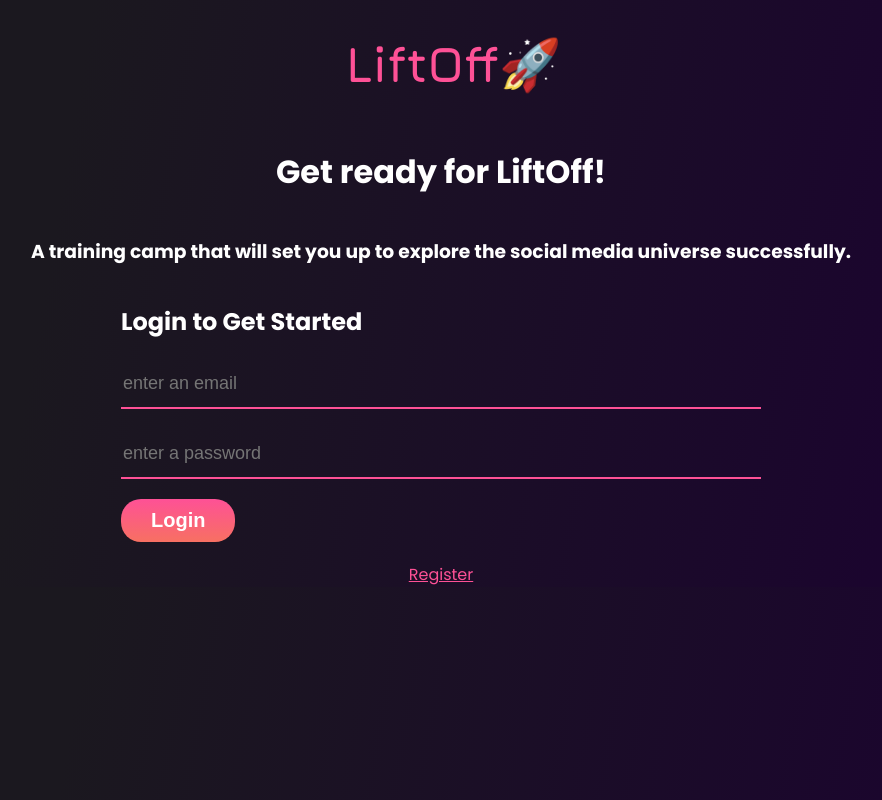
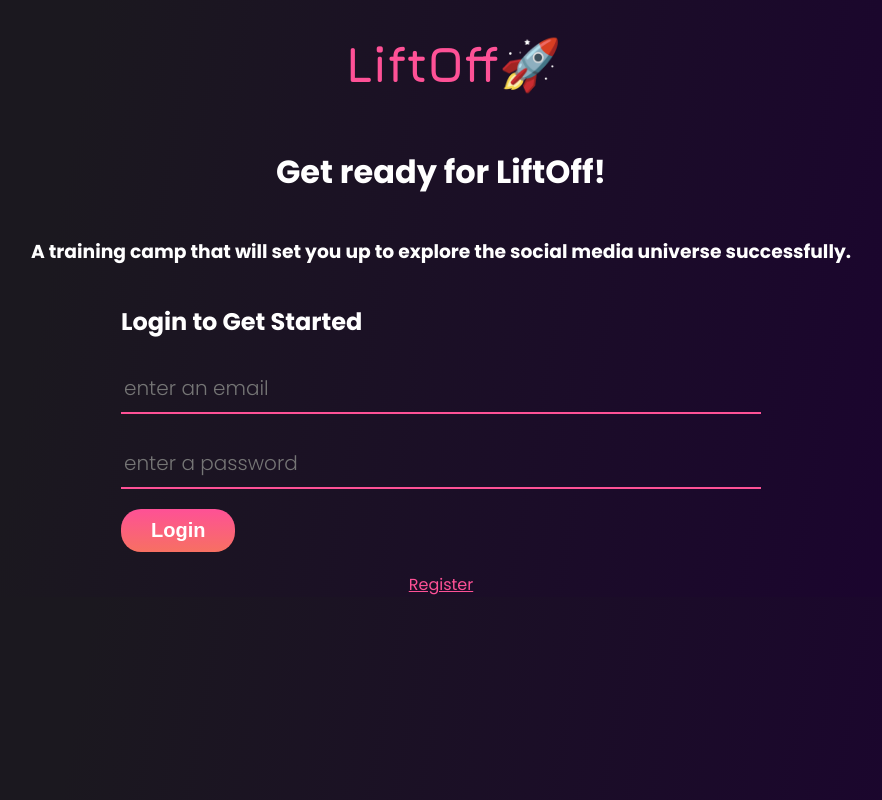
Before and after one commit to kel-si/LiftOff, a React (Create React App) app in the folder client/: page / in a window 1280 px wide. Shown: the whole page, without its empty margins (199-1081 px from the left). Built offline with nearby package versions, Linux system fonts and the light colour scheme; no server answers.

Commit message:
remove autocomplete from all forms, adjust fonts for input

```diff
--- a/client/src/components/CreatePost.js
+++ b/client/src/components/CreatePost.js
@@ -27,7 +27,7 @@ export default function CreatePost( ) {
 
   return (
     <div className="form-container">
-      <form onSubmit={handleSubmit}>
+      <form onSubmit={handleSubmit} autoComplete='off'>
         <div>
           <input className="form--input"
             type="text"
--- a/client/src/components/user-management/Login.js
+++ b/client/src/components/user-management/Login.js
@@ -47,7 +47,7 @@ export default function Login(props) {
       </h1>
     <h1>Get ready for LiftOff!</h1>
       <h3>A training camp that will set you up to explore the social media universe successfully.</h3>
-    <form onSubmit={handleSubmit} className="form-container">
+    <form onSubmit={handleSubmit} className="form-container" autoComplete="off">
       <h2>Login to Get Started</h2>
       <input
         className="form--input"
--- a/client/src/components/user-management/Register.js
+++ b/client/src/components/user-management/Register.js
@@ -51,7 +51,7 @@ export default function Register(props) {
             🚀
           </span>
       </h1>
-      <form onSubmit={handleSubmit} className="form-container">
+      <form onSubmit={handleSubmit} className="form-container" autoComplete="off">
         <h2>Register to Get Started</h2>
         <input
           className="form--input"
--- a/client/src/styles/components.scss
+++ b/client/src/styles/components.scss
@@ -5,10 +5,18 @@ input {
   border: none;
 }
 
-input[type=text], textarea {
+input, textarea {
   outline: none;
   padding: 3px 0px 3px 3px;
   margin: 5px 1px 3px 0px;
+  font-family: "Poppins", sans-serif;
+  font-size: 20px;
+}
+
+::placeholder {
+  font-size: 20px;
+  font-family: "Poppins", sans-serif;
+  font-weight: 300;
 }
 
 a.button {
```
